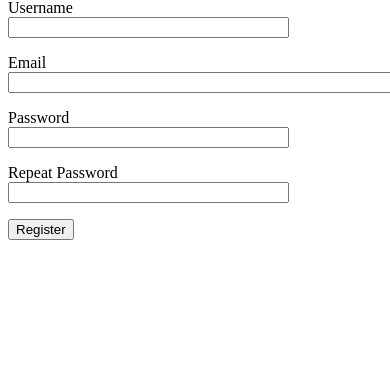
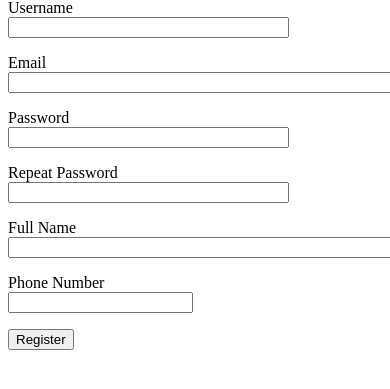
Before and after one commit to zake8/chatbot83, a Flask app: page /register in a window 390 px wide; the page is wider, and only the part inside the window is pictured. Shown: the part 117-506 px from the top of that part. Run offline with Flask 3, Linux system fonts and the light colour scheme.

Commit message:
added full name and phone to registration form

```diff
--- a/app/forms.py
+++ b/app/forms.py
@@ -19,6 +19,8 @@ class RegistrationForm(FlaskForm):
     password = PasswordField('Password', validators=[DataRequired()])
     password2 = PasswordField(
         'Repeat Password', validators=[DataRequired(), EqualTo('password')])
+    full_name = StringField('Full Name')
+    phone_number = StringField('Phone Number')
     submit = SubmitField('Register')
 
     def validate_username(self, username):
--- a/app/routes.py
+++ b/app/routes.py
@@ -14,6 +14,24 @@ from app import app, db
 from app.forms import LoginForm, RegistrationForm
 from app.models import User
 import socket
+
+
+ntfypost = False # Posts ntfy for some chat Q&A
+
+
+### TODO:
+### CAPTCHA
+### Test full_name and phone_number to registration - how to view all users and their data? How to set admin role?
+### auto save website URL to pdf? Then can ingest nice record of website in pdf.
+### agent to check actual website, maybe crawl a few branches?
+### how to tune (know, increase, decrease, number of vector returns from faiss match?
+### from flask import session # Use Flask's built-in session management to store user-specific data. Each user gets a unique session object, and their data is isolated from other users' sessions. You can store user-specific data in the session object and access it throughout the user's session.
+### from flask import request # Use Flask's request context to store data that is specific to a single request. Request context is thread-local, meaning that each request is handled by a separate thread, and data stored in the request context is isolated between requests.
+### tweak so some chattyness of choose rag llm pass gets into answer, not just filename...
+### Ability to load a (small) text file as a rag doc and hit LLM w/ whole thing, no vector query
+### find extra or wrong css reference path and clean up folder - were two css files... Not sure how or when used
+### Make new top menu page
+### async stream from llm to screen...
 
 
 @app.route('/')
--- a/app/templates/register.html
+++ b/app/templates/register.html
@@ -32,6 +32,16 @@
             <span style="color: red;">[{{ error }}]</span>
             {% endfor %}
         </p>
+
+        <p>
+            {{ form.full_name.label }}<br>
+            {{ form.full_name(size=120) }}<br>
+        </p>
+        <p>
+            {{ form.phone_number.label }}<br>
+            {{ form.phone_number(size=20) }}<br>
+        </p>
+
         <p>{{ form.submit() }}</p>
     </form>
 {% endblock %}
```
